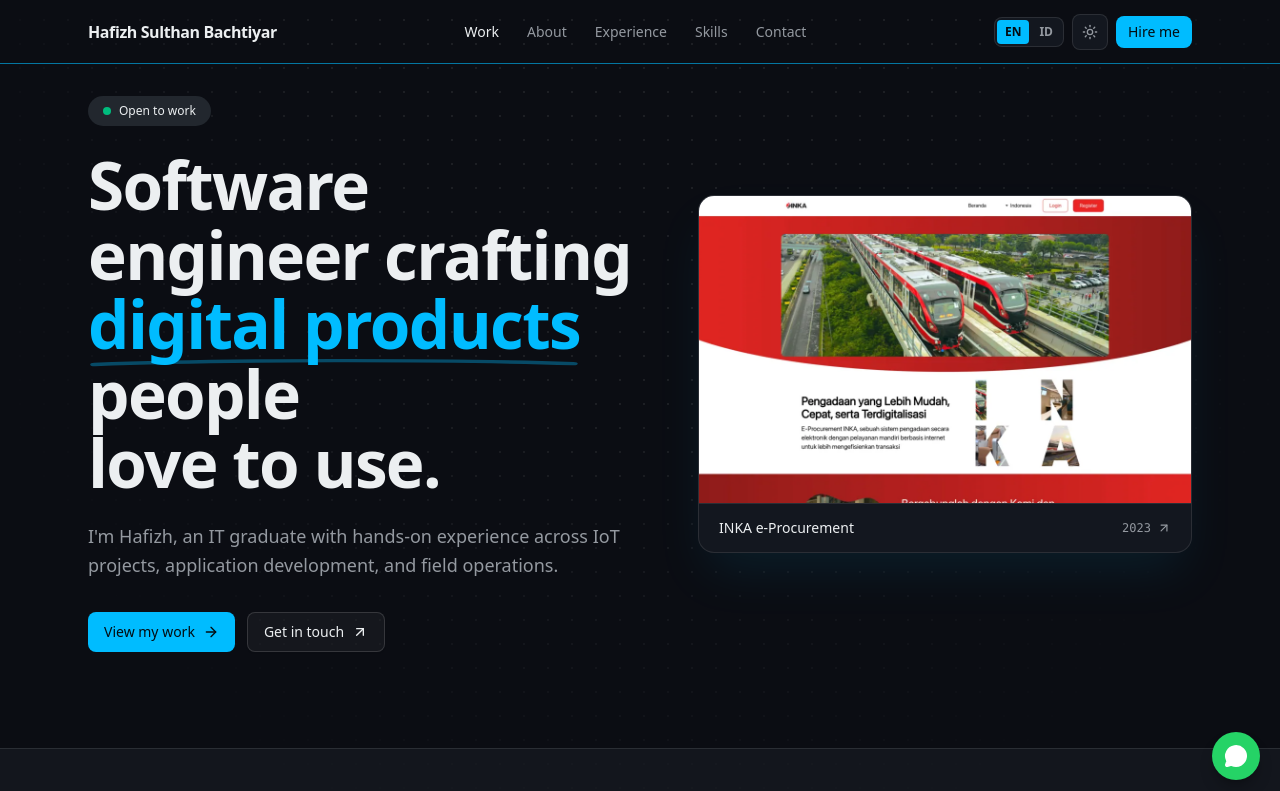
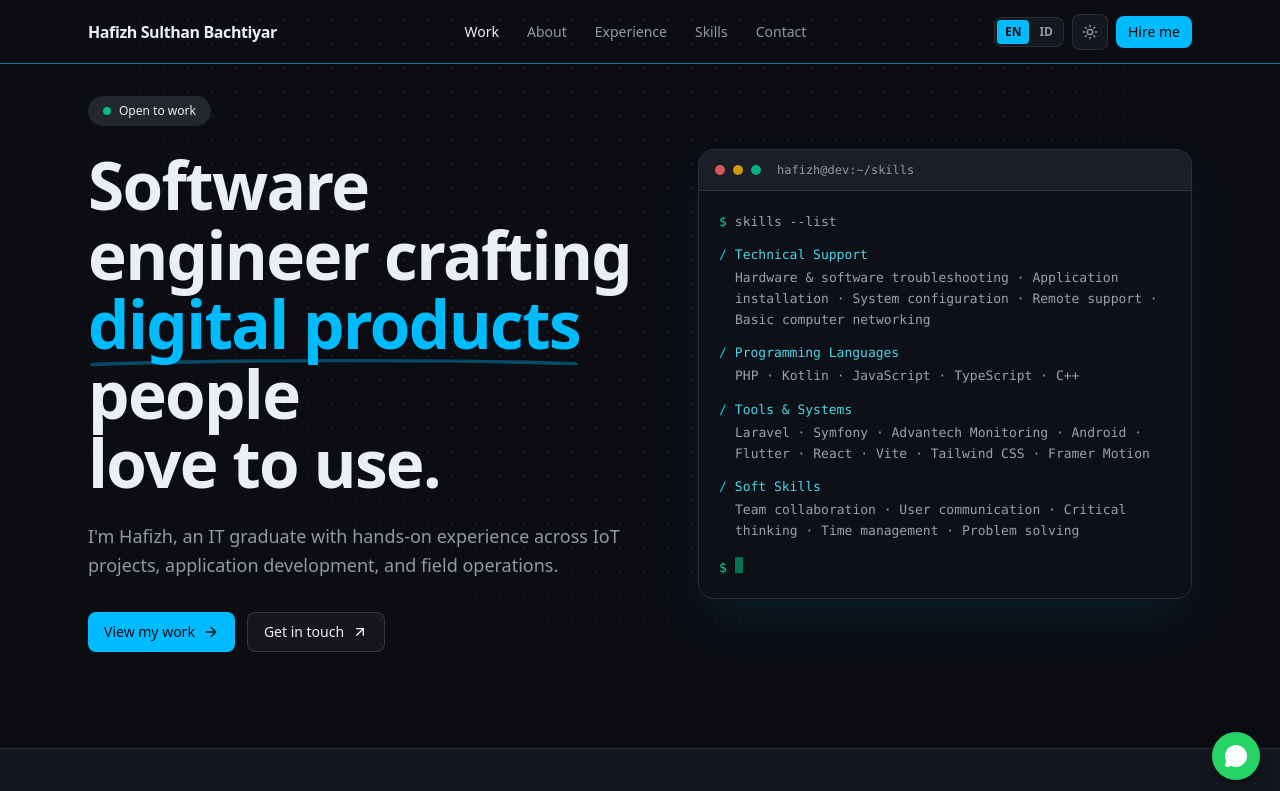
Before and after one commit to hafizhsul/stunning-website-porto, a React (Vite) app: page / in a window 1280 px wide. Shown: the top 791 px of the page. Built offline with nearby package versions, Linux system fonts and the light colour scheme.

Commit message:
feat(hero): terminal card showing skills, margin-top on Contact
- replace project screenshot card with terminal-style skills card
  (clickable link to #skills)
- add mt-24 to Get In Touch section
- clean up unused featured const

```diff
--- a/src/pages/Landing.tsx
+++ b/src/pages/Landing.tsx
@@ -359,9 +359,7 @@ function Navbar() {
 /* ----------------------------------- hero ---------------------------------- */
 
 function Hero() {
-  const { t } = useI18n();
-  const featured =
-    PROJECTS.find((p) => p.id === "inka-eprocurement") ?? PROJECTS[0]!;
+  const { t, pick } = useI18n();
   return (
     <section id="top" className="relative overflow-hidden pb-16 pt-24 sm:pb-20 lg:pb-24">
       <div className="mx-auto grid max-w-6xl items-center gap-16 px-4 sm:px-6 lg:grid-cols-[1.05fr_0.95fr]">
@@ -432,21 +430,36 @@ function Hero() {
           className="relative mx-auto w-full max-w-md lg:max-w-none"
         >
           <a
-            href="#work"
+            href="#skills"
             className="group block overflow-hidden rounded-2xl border bg-card shadow-2xl shadow-primary/10"
           >
-            <img
-              src={featured.image}
-              alt={`${featured.title} interface, built by Hafizh Sulthan Bachtiyar`}
-              className="aspect-[16/10] w-full object-cover object-top transition-transform duration-500 ease-out group-hover:scale-[1.02]"
-            />
-            <span className="flex items-center justify-between gap-3 border-t px-5 py-3.5">
-              <span className="truncate text-sm font-medium">
-                {featured.title}
+            <span className="flex items-center gap-2 border-b bg-muted/50 px-4 py-3">
+              <span className="size-2.5 rounded-full bg-red-400/80" />
+              <span className="size-2.5 rounded-full bg-amber-400/80" />
+              <span className="size-2.5 rounded-full bg-emerald-400/80" />
+              <span className="ml-2 font-mono text-xs text-muted-foreground">
+                hafizh@dev:~/skills
               </span>
-              <span className="flex shrink-0 items-center gap-1.5 font-mono text-xs text-muted-foreground">
-                {featured.year}
-                <ArrowUpRight className="size-3.5 transition-transform duration-300 group-hover:-translate-y-0.5 group-hover:translate-x-0.5" />
+            </span>
+            <span className="block bg-[#0d1117] px-5 py-5 font-mono text-[13px] leading-relaxed text-gray-300">
+              <span className="flex gap-2">
+                <span className="text-emerald-400">$</span>
+                <span className="text-gray-400">skills --list</span>
+              </span>
+              {SKILL_GROUPS.map((group, i) => (
+                <span key={i} className="mt-3 block">
+                  <span className="flex gap-2">
+                    <span className="text-cyan-400">/</span>
+                    <span className="text-cyan-300/90">{pick(group.title)}</span>
+                  </span>
+                  <span className="mt-0.5 block pl-4 text-gray-400">
+                    {group.tags.map((tag) => pick(tag)).join(" \u00b7 ")}
+                  </span>
+                </span>
+              ))}
+              <span className="mt-4 flex gap-2">
+                <span className="text-emerald-400">$</span>
+                <span className="inline-block h-4 w-2 animate-pulse bg-emerald-400" />
               </span>
             </span>
           </a>
@@ -1054,7 +1067,7 @@ function Skills() {
 function Contact() {
   const { t } = useI18n();
   return (
-    <section id="contact" className="pb-24 sm:pb-28">
+    <section id="contact" className="mt-24 pb-24 sm:mt-28 sm:pb-28">
       <div className="mx-auto max-w-6xl px-4 sm:px-6">
         <Reveal>
           <div className="relative overflow-hidden rounded-3xl border bg-card px-6 py-16 text-center shadow-xl shadow-primary/5 sm:px-16 sm:py-20">
```
Also changed, not shown: 1 other file (tests, documents, lock files or other folders).
